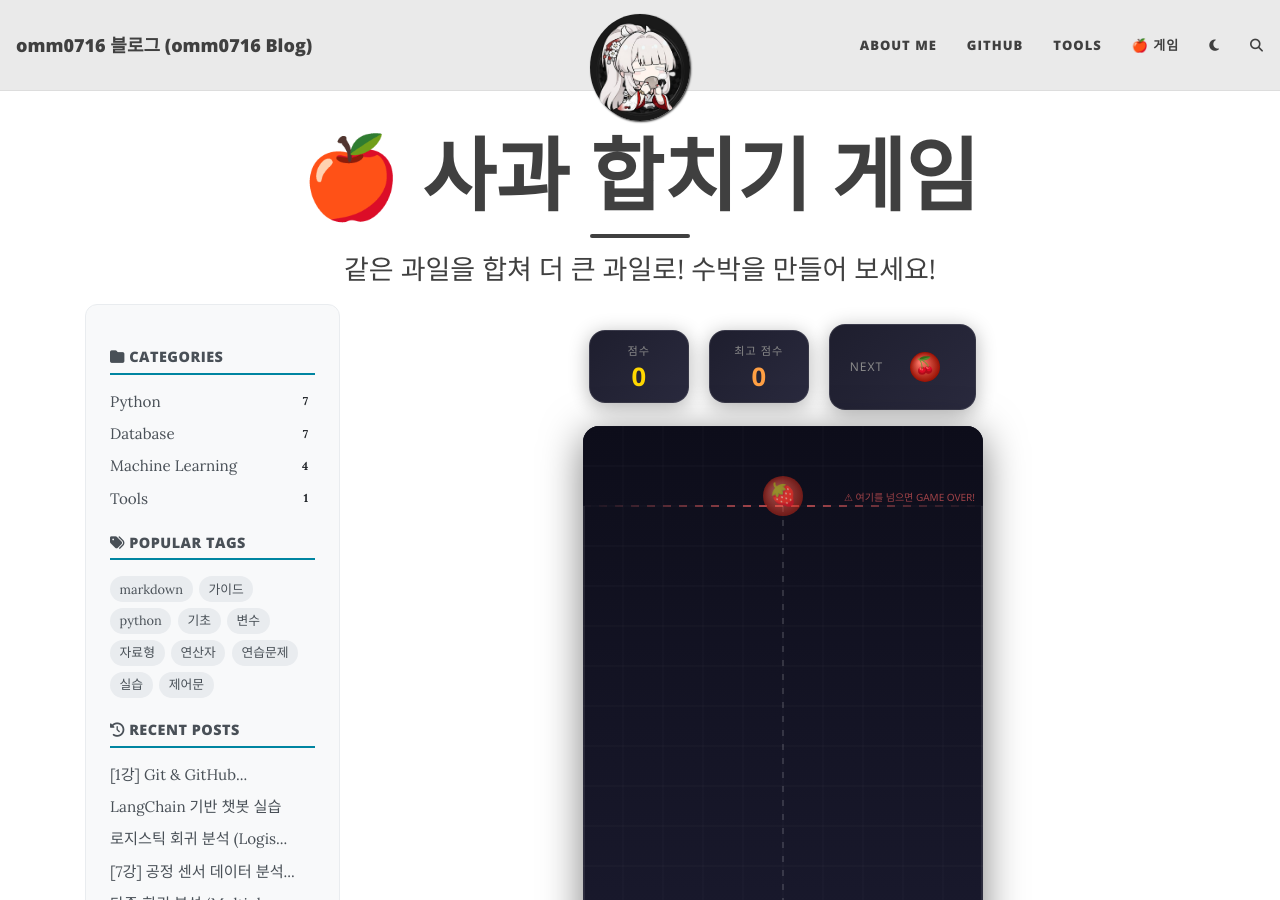
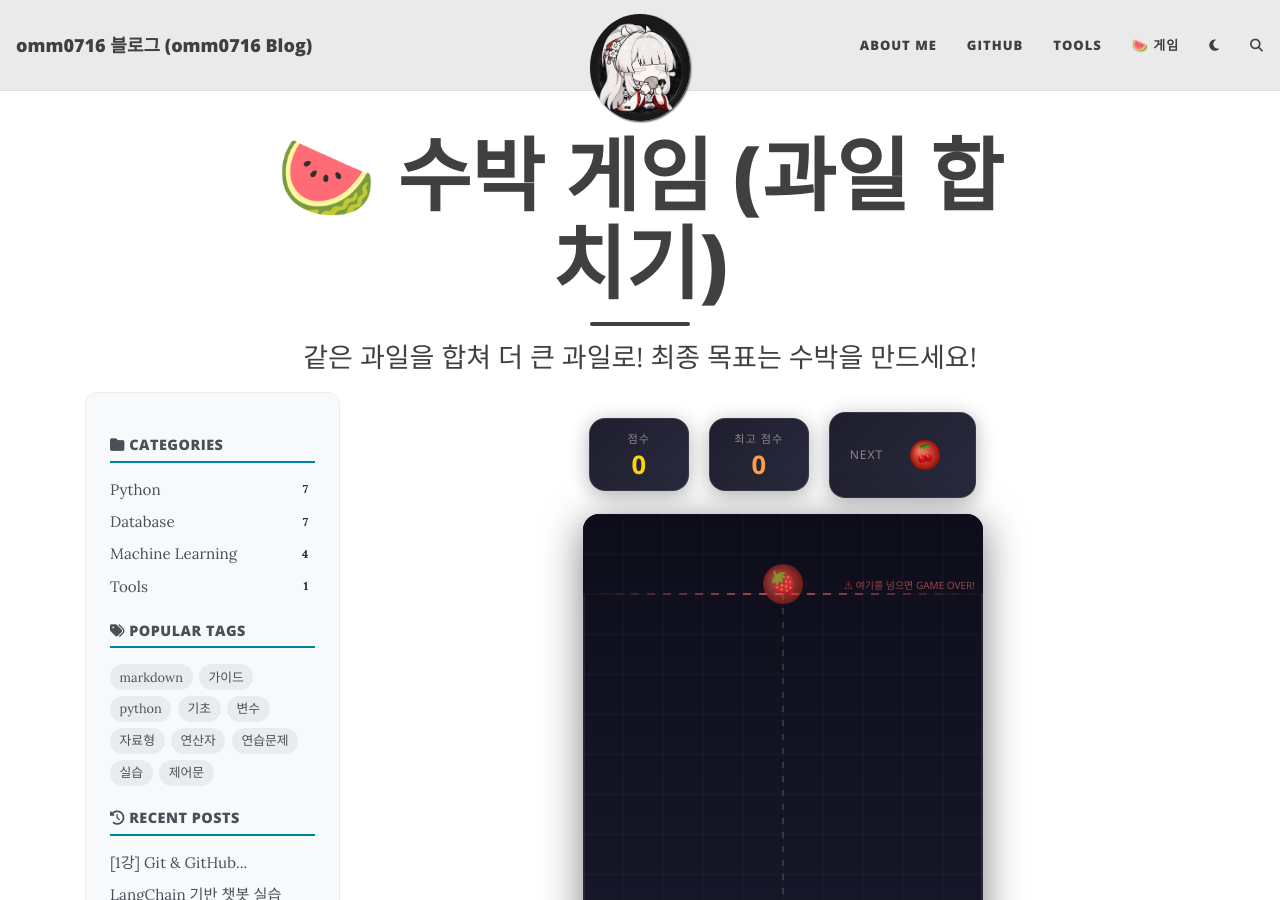
Before and after one commit to omm0716/omm0716.github.io, a Jekyll site: the page built from watermelon-game.md, in a window 1280 px wide and 900 px high. Built offline with Jekyll 4.4.1, drawn with Linux system fonts in a browser that asks for light colours; comment, search, counter and statistics services are not loaded.

```diff
--- a/_config.yml
+++ b/_config.yml
@@ -22,7 +22,7 @@ navbar-links:
   About Me: "aboutme"
   Github: "https://github.com/omm0716"
   Tools: "tools"
-  🍎 게임: "apple-game"
+  🍉 게임: "watermelon-game"
   # Resources:
   #   - Beautiful Jekyll: "https://beautifuljekyll.com"
   #   - Learn markdown: "https://www.markdowntutorial.com/"
--- a/apple-game.md
+++ b/watermelon-game.md
@@ -1,8 +1,8 @@
 ---
 layout: page
-title: 🍎 사과 합치기 게임
-subtitle: 같은 과일을 합쳐 더 큰 과일로! 수박을 만들어 보세요!
-permalink: /apple-game/
+title: 🍉 수박 게임 (과일 합치기)
+subtitle: 같은 과일을 합쳐 더 큰 과일로! 최종 목표는 수박을 만드세요!
+permalink: /watermelon-game/
 ---
 
 <style>
```
Also changed, not shown: AGENTS.md (+5 -5 lines).
